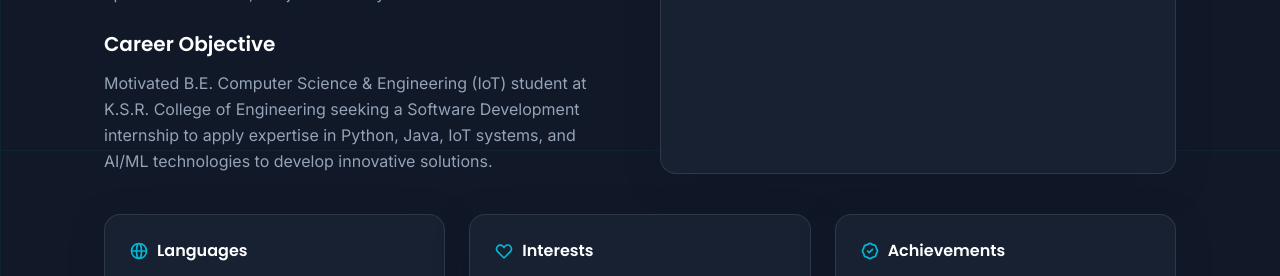
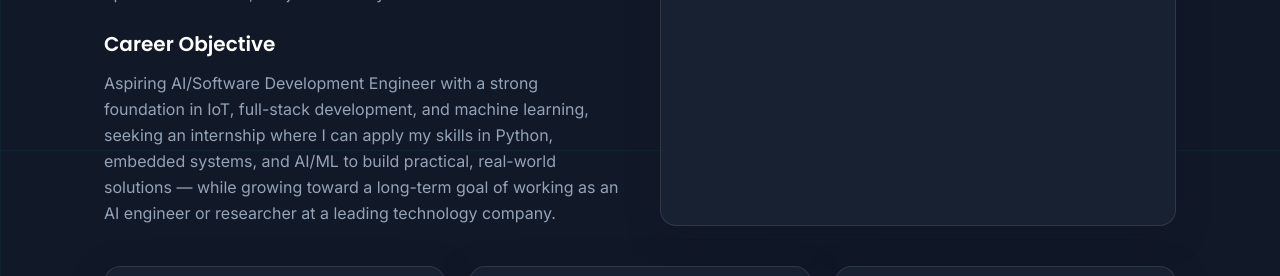
Before and after one commit to JLobazRichit/portfolio-website, a React (Vite) app in the folder frontend/: page /about in a window 1280 px wide. Shown: the part 650-926 px from the top of the page. Built offline with nearby package versions, Linux system fonts and the light colour scheme; no server answers.

Commit message:
Revise personalData.js objective for clarity and focus
Updated the objective statement to reflect aspirations in AI and software development, emphasizing skills in IoT, full-stack development, and machine learning.

```diff
--- a/frontend/src/constants/personalData.js
+++ b/frontend/src/constants/personalData.js
@@ -18,7 +18,7 @@ export const personalInfo = {
   githubUsername: 'JLobazRichit',
   resumeUrl: '/resume.pdf',
   objective:
-    'Motivated B.E. Computer Science & Engineering (IoT) student at K.S.R. College of Engineering seeking a Software Development internship to apply expertise in Python, Java, IoT systems, and AI/ML technologies to develop innovative solutions.',
+    'Aspiring AI/Software Development Engineer with a strong foundation in IoT, full-stack development, and machine learning, seeking an internship where I can apply my skills in Python, embedded systems, and AI/ML to build practical, real-world solutions — while growing toward a long-term goal of working as an AI engineer or researcher at a leading technology company.',
   bio: "I'm a third-year Computer Science & Engineering (IoT) student who likes building things that sense the real world and respond to it intelligently — from ESP32 sensor networks that catch spoilage before it happens, to exploring how AI/ML can add a predictive layer to embedded systems. I care about shipping working systems, not just prototypes: dashboards that update live, alerts that actually reach someone, and code that's clean enough to hand off.",
   aboutbio:"Lobaz Richit is a Computer Science & Engineering (IoT) student at K.S.R. College of Engineering, Coimbatore, passionate about building systems that bridge the physical and digital worlds. His projects range from an ESP32-based onion storage monitor that alerts farmers before spoilage sets in, to a smart plant-watering system and a wireless RC car — alongside strong full-stack development skills built through complete MERN applications. He holds 15+ certifications in Deep Learning, Computer Vision, NLP, and Generative AI, and has completed virtual internships with Deloitte and Tata. His time in the National Cadet Corps, including national and state-level camps, has shaped a disciplined, methodical approach to problem-solving. He's now working toward a career as an AI engineer or researcher — building things that hold up in the real world, not just in theory."
 };
```
